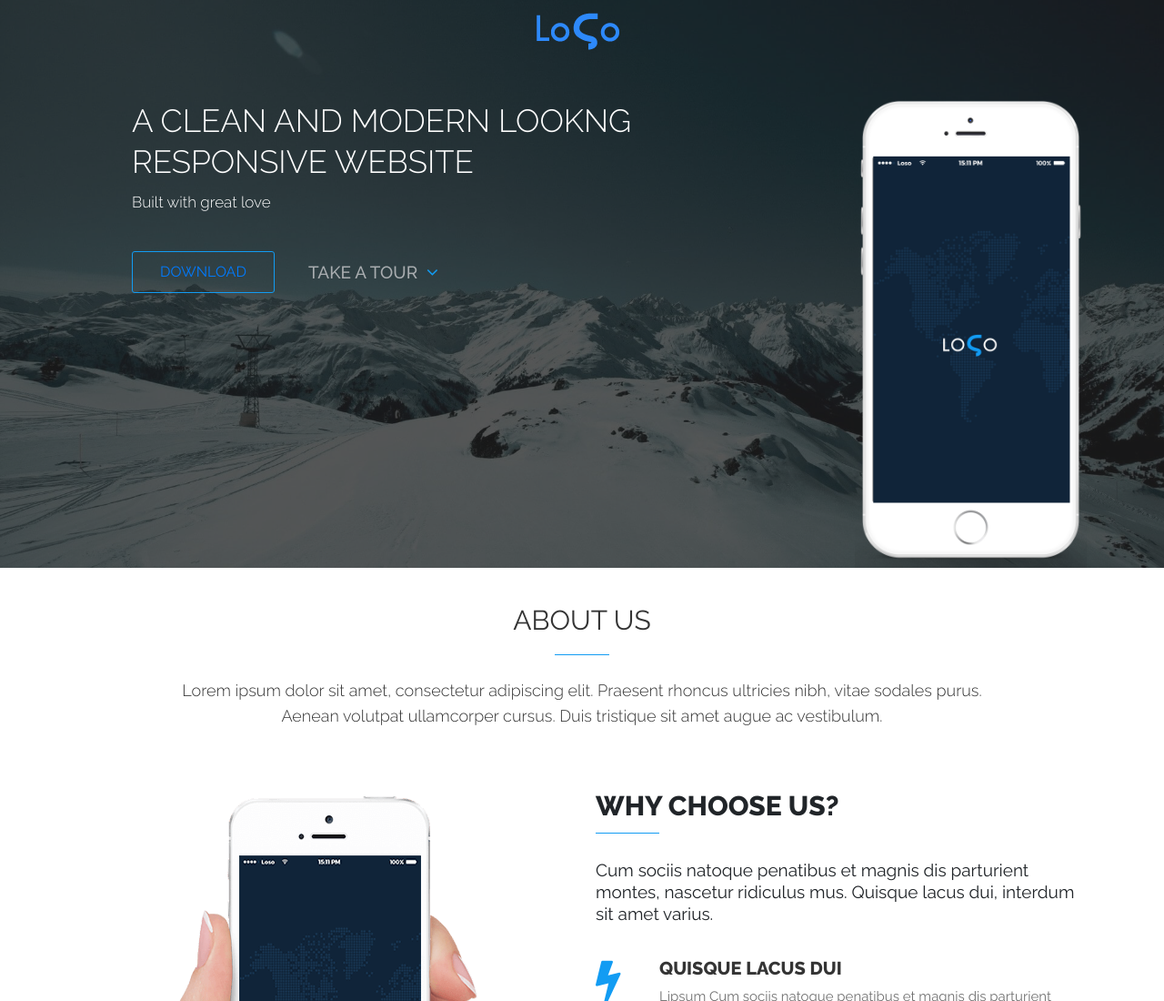
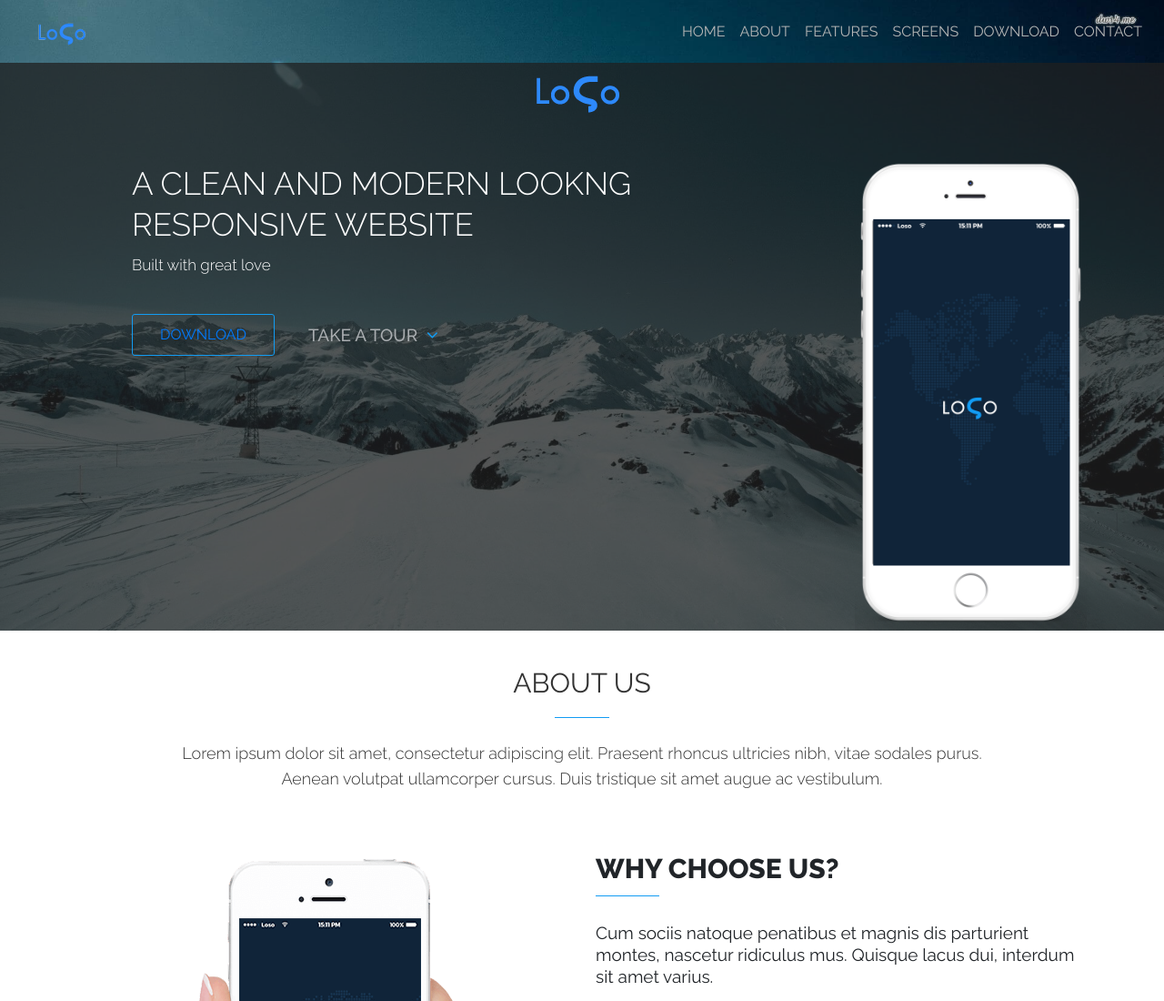
Before and after one commit to c0dew0rm/BasicBusinessWebsite, a plain HTML site: page index.html in a window 1280 px wide. Shown: the top 1100 px of the page at 91% size. Drawn offline with Linux system fonts and the light colour scheme.

Commit message:
Adding Navbar

```diff
--- a/css/style.css
+++ b/css/style.css
@@ -9,6 +9,47 @@ body {
 }
 p {
     font-size: 14px;
+}
+
+/* Navigation */
+.navbar {
+    background-color: transparent;
+    border-color: #444;
+    z-index: 110;
+    transition: all 1s;
+    -moz-transition: all 1s;
+    -o-transition: all 1s;
+    -webkit-transition: all 1s;
+}
+.navbar-nav > li > a {
+    color: #B5B5B5;
+    font-family: "Raleway", sans-serif;
+    transition: all 1s;
+    -moz-transition: all 1s;
+    -o-transition: all 1s;
+    -webkit-transition: all 1s;
+
+}
+.navbar-nav > li > a:hover {
+    color: #129CF3;
+}
+.navbar-nav > li > a:focus {
+    color: #B5B5B5;
+}
+.navbar-brand {
+    padding: 9px 15px;
+}
+.navbar-brand img  {
+     transition: all 1s;
+    -moz-transition: all 1s;
+    -o-transition: all 1s;
+    -webkit-transition: all 1s;
+}
+.navbar .navbar-nav > .active>a,
+.navbar.navbar-nav > .active>a:hover,
+.navbar .navbar-nav > .active>a:focus {
+    background-color: transparent;
+    color: #129CF3;
 }
 
 /* Header */
--- a/index.html
+++ b/index.html
@@ -37,7 +37,33 @@
     <body>
 
         <!-- Header -->
-        <header class="header">
+        <header class="header" id="HOME">
+
+            <nav class="navbar navbar-expand-lg">
+
+                <div class="navbar-header">
+                    <button class="navbar-toggler" type="button" data-toggle="collapse"
+                    data-target="#loso-navbar-collapse-1" aria-controls="loso-navbar-collapse-1"
+                    aria-expanded="false" aria-label="Toggle navigation">
+                        <span class="navbar-toggler-icon"></span>
+                    </button>
+                    <a class="navbar-brand" href="#">
+                        <img src="images/logo-small.png" alt="logo">
+                    </a>
+                </div>
+
+                <div class="collapse navbar-collapse" id="loso-navbar-collapse-1">
+                    <ul class="navbar-nav ml-auto">
+                    <li><a class="nav-link" href="#HOME">HOME</a></li>
+                    <li><a class="nav-link" href="#ABOUT">ABOUT</a></li>
+                    <li><a class="nav-link" href="#FEATURES">FEATURES</a></li>
+                    <li><a class="nav-link" href="#SCREENS">SCREENS</a></li>
+                    <li><a class="nav-link" href="#DOWNLOAD">DOWNLOAD</a></li>
+                    <li><a class="nav-link" href="#CONTACT">CONTACT</a></li>
+                    </ul>
+                </div>
+
+            </nav>
 
             <div class="header-overlay">
 
@@ -92,7 +118,7 @@
         </header>
 
         <!-- About Us -->
-        <section>
+        <section id="ABOUT">
 
             <div class="container">
 
@@ -290,7 +316,7 @@
         </section>
 
         <!-- Features -->
-        <section class="features">
+        <section class="features" id="FEATURES">
 
             <div class="container">
 
@@ -477,7 +503,7 @@
         </section>
 
         <!-- Screens -->
-        <section class="screen">
+        <section class="screen" id="SCREENS">
 
             <div class="container">
 
@@ -694,7 +720,7 @@
         </section>
 
         <!-- Contact Us -->
-        <section class="contact-us">
+        <section class="contact-us" id="CONTACT">
 
             <div class="contact-us-wrapper">
 
```
